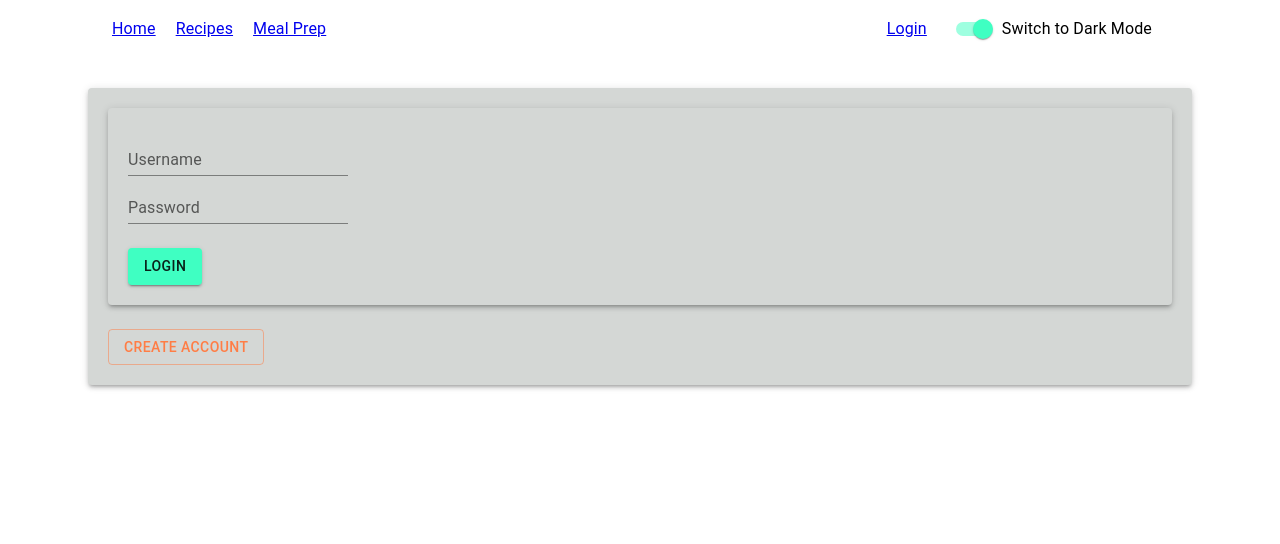
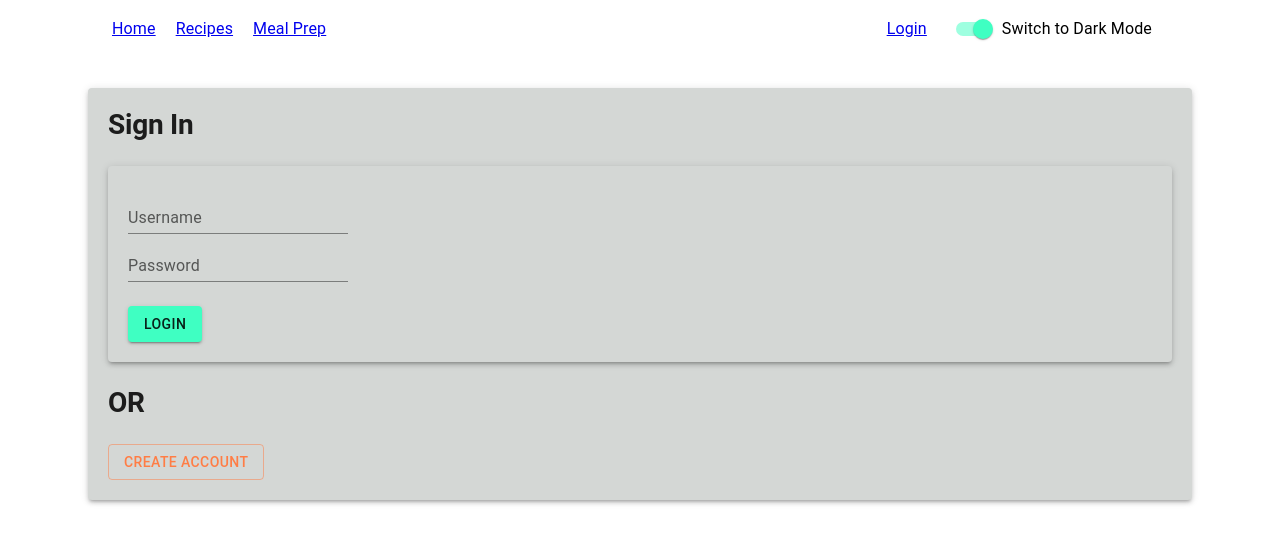
Before and after one commit to caleb-siegel/sous-chef, a React (Vite) app in the folder frontend/: page /login in a window 1280 px wide. Shown: the top 544 px of the page. Built offline with nearby package versions, Linux system fonts and the light colour scheme; no server answers.

Commit message:
improve UX of sign in form slightly

```diff
--- a/frontend/src/components/Login.jsx
+++ b/frontend/src/components/Login.jsx
@@ -1,7 +1,7 @@
 import React, { useState } from 'react'
 import { useOutletContext } from "react-router-dom";
 import LoginForm from './LoginForm';
-import { Paper, Button } from '@mui/material';
+import { Paper, Button, Typography } from '@mui/material';
 
 
 function Login() {
@@ -11,6 +11,7 @@ function Login() {
     const { attemptLogin } = useOutletContext();
     const [name, setName] = useState("");
     const [password, setPassword] = useState("");
+    const [createAccount, setCreateAccount] = useState(false);
 
     function createUser(e) {
         e.preventDefault();
@@ -41,6 +42,11 @@ function Login() {
     const handleChangeNewUsername = (e) => setNewName(e.target.value);
     const handleChangeNewPassword = (e) => setNewPassword(e.target.value);
 
+    const handleCreateAccount = () => {
+        setAccountForm(!accountForm)
+        setCreateAccount(!createAccount)
+    }
+
     function handleSubmit(e) {
         e.preventDefault();
         attemptLogin({ name: name, password: password });
@@ -48,11 +54,27 @@ function Login() {
 
     return (
     <Paper elevation={3} sx={{ backgroundColor: '#D4D7D5', padding: '20px'}}>
-        <LoginForm submitText={"Login"} handleSubmit={handleSubmit} handleChangeUsername={handleChangeUsername} name={name} handleChangePassword={handleChangePassword} password={password}/>
-        <br />
-        <Button variant="outlined" color="secondary" onClick={() => setAccountForm(!accountForm)}>Create Account</Button>
+        {!createAccount &&
+            <div>
+                <Typography variant="h2">Sign In</Typography>
+                <br/>
+                <LoginForm submitText={"Login"} handleSubmit={handleSubmit} handleChangeUsername={handleChangeUsername} name={name} handleChangePassword={handleChangePassword} password={password}/>
+                <br/>
+                <Typography variant="h2">OR</Typography>
+                <br/>
+                <Button variant="outlined" color="secondary" onClick={handleCreateAccount}>Create Account</Button>
+            </div>
+        }
         {accountForm ? (
-            <LoginForm submitText={"Submit"} handleSubmit={createUser} handleChangeUsername={handleChangeNewUsername} name={newName} handleChangePassword={handleChangeNewPassword} password={newPassword}/>
+            <div>
+                <Typography variant="h2">Create Account</Typography>
+                <br/>
+                <LoginForm submitText={"Submit"} handleSubmit={createUser} handleChangeUsername={handleChangeNewUsername} name={newName} handleChangePassword={handleChangeNewPassword} password={newPassword}/>
+                <br/>
+                <Typography variant="h2">OR</Typography>
+                <br/>
+                <Button variant="outlined" color="secondary" onClick={handleCreateAccount}>Login</Button>
+            </div>
             ) : ("")
         }
     </Paper>
```
Also changed, not shown: 1 other file (tests, documents, lock files or other folders).
